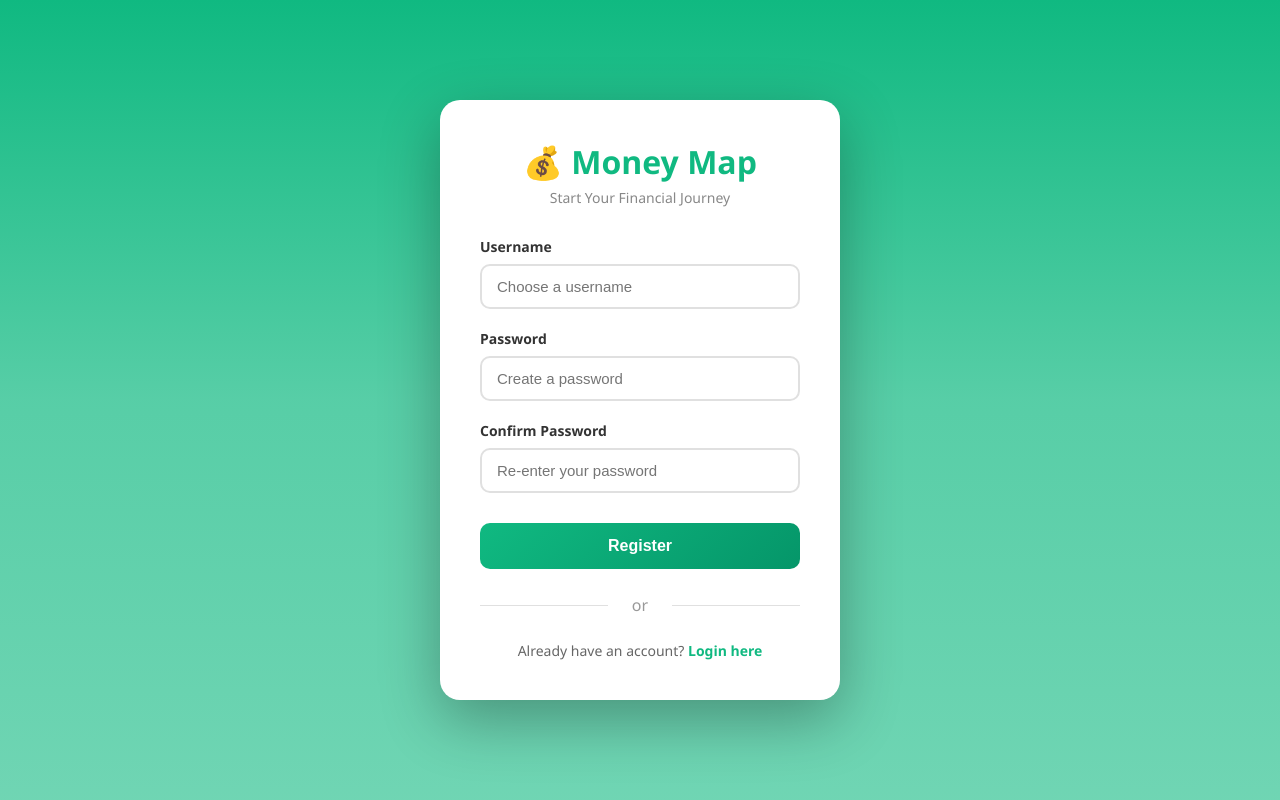
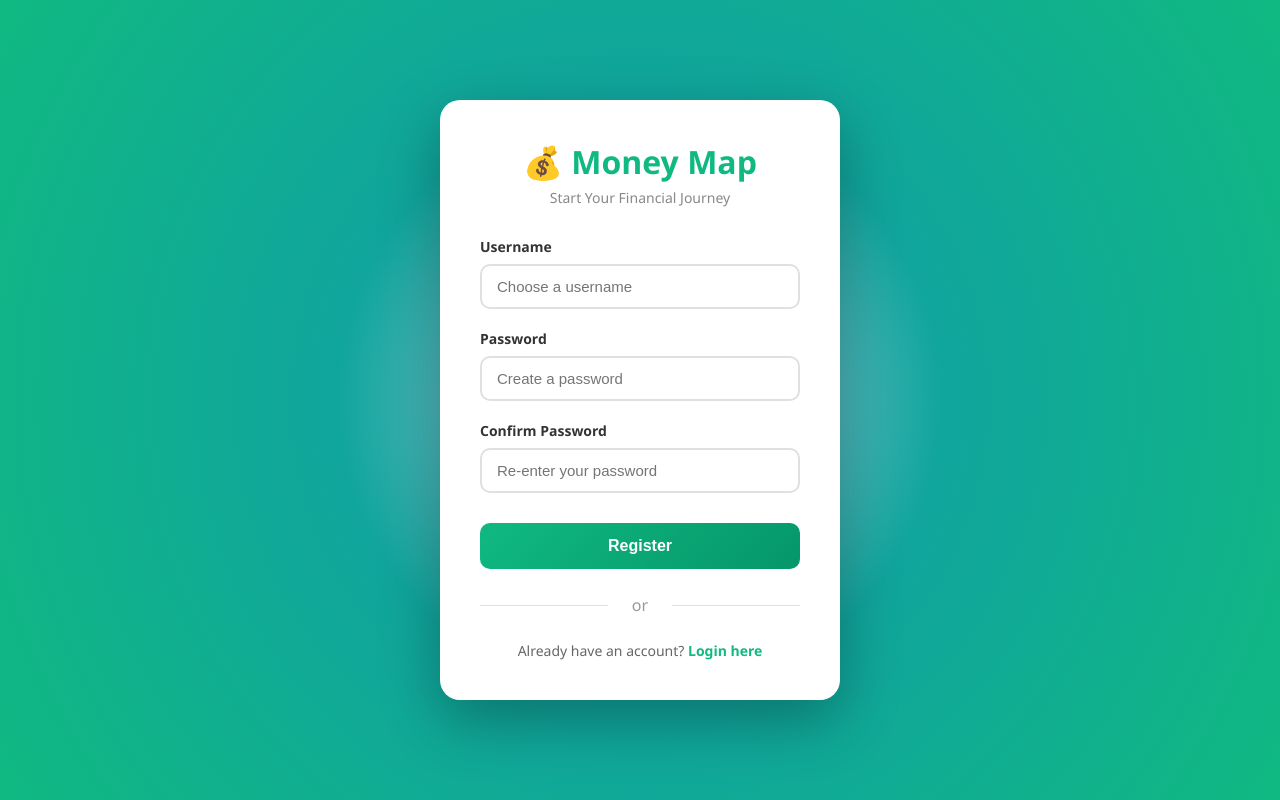
Before and after one commit to Mamoun77/Money-Map, a Flask app: page /register in a window 1280 px wide. Run offline with Flask 3, Linux system fonts and the light colour scheme.

Commit message:
Some color changes

```diff
--- a/app/static/css/ai_agent.css
+++ b/app/static/css/ai_agent.css
@@ -6,7 +6,10 @@
 
 body {
     font-family: 'Segoe UI', Tahoma, Geneva, Verdana, sans-serif;
-    background: linear-gradient(135deg, #10b981 0%, #059669 100%);
+    background: radial-grdadient(circle at center,
+            rgb(16, 109, 195, 0.4) 5%,
+            rgb(16, 165, 157) 40%,
+            rgb(16, 185, 129) 100%);
     min-height: 100vh;
     /* REMOVED: padding: 20px; */
 }
--- a/app/static/css/login.css
+++ b/app/static/css/login.css
@@ -6,7 +6,10 @@
 
 body {
     font-family: 'Segoe UI', Tahoma, Geneva, Verdana, sans-serif;
-    background: linear-gradient(180deg, rgba(16, 185, 129, 1) 0%, rgba(16, 185, 129, 0.7) 50%, rgba(16, 185, 129, 0.6) 100%);
+    background: radial-gradient(circle at center,
+            rgb(16, 109, 185, 0.3) 0%,
+            rgb(16, 165, 157) 40%,
+            rgb(16, 185, 129) 100%);
     min-height: 100vh;
     display: flex;
     justify-content: center;
--- a/app/static/css/register.css
+++ b/app/static/css/register.css
@@ -6,7 +6,12 @@
 
 body {
     font-family: 'Segoe UI', Tahoma, Geneva, Verdana, sans-serif;
-    background: linear-gradient(180deg, rgba(16, 185, 129, 1) 0%, rgba(16, 185, 129, 0.7) 50%, rgba(16, 185, 129, 0.6) 100%);
+    /* background: linear-gradient(90deg, rgba(16, 185, 129, 1) 0%, rgba(16, 185, 129, 0.8) 30%, rgba(16, 185, 129, 0.6) 50%);
+    background: linear-gradient(180deg, rgb(16, 109, 185) 0%, rgba(16, 109, 185, 0.8) 30%, rgba(16, 109, 185, 0.6) 50%); */
+    background: radial-gradient(circle at center,
+            rgb(16, 109, 185, 0.3) 0%,
+            rgb(16, 165, 157) 40%,
+            rgb(16, 185, 129) 100%);
     min-height: 100vh;
     display: flex;
     justify-content: center;
```
